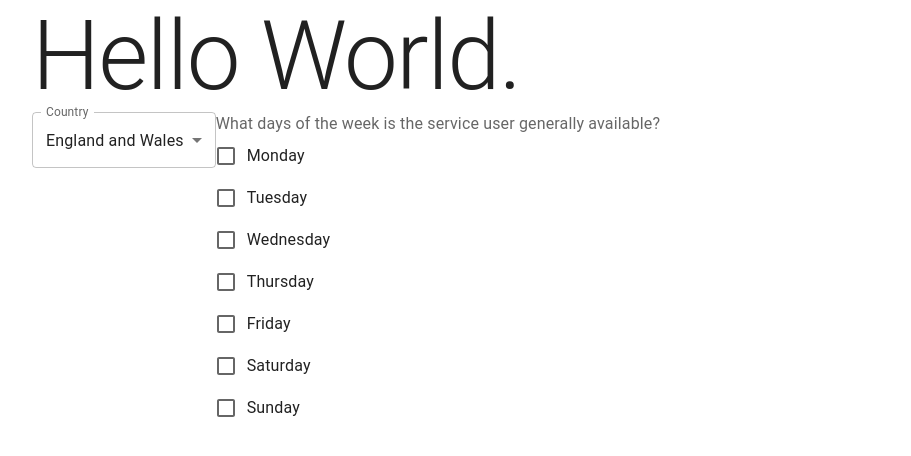
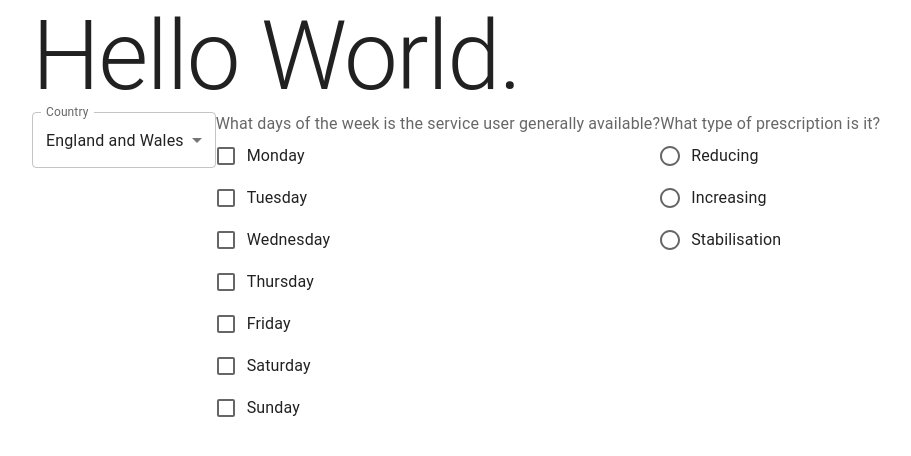
Before and after one commit to jake-warburton/cgl-tech-test, a React (Vite) app: page / in a window 1280 px wide. Shown: the top 456 px of the page, without its empty margins (32-943 px from the left). Built offline with nearby package versions, Linux system fonts and the light colour scheme.

Commit message:
stage 1: QuestionnaireForm green with prescription type radios

```diff
--- a/src/components/QuestionnaireForm/QuestionnaireForm.tsx
+++ b/src/components/QuestionnaireForm/QuestionnaireForm.tsx
@@ -6,6 +6,8 @@ import {
   FormLabel,
   InputLabel,
   MenuItem,
+  Radio,
+  RadioGroup,
   Select,
 } from "@mui/material";
 
@@ -22,6 +24,8 @@ const daysOfWeek = [
   "Saturday",
   "Sunday",
 ];
+
+const prescriptionTypes = ["Reducing", "Increasing", "Stabilisation"];
 
 interface QuestionnaireFormProps {
   onSubmit: () => void;
@@ -58,6 +62,22 @@ export const QuestionnaireForm = ({}: QuestionnaireFormProps) => {
           ))}
         </FormGroup>
       </FormControl>
+
+      <FormControl component="fieldset">
+        <FormLabel component="legend">
+          What type of prescription is it?
+        </FormLabel>
+        <RadioGroup>
+          {prescriptionTypes.map((type) => (
+            <FormControlLabel
+              key={type}
+              label={type}
+              value={type}
+              control={<Radio />}
+            />
+          ))}
+        </RadioGroup>
+      </FormControl>
     </>
   );
 };
```
